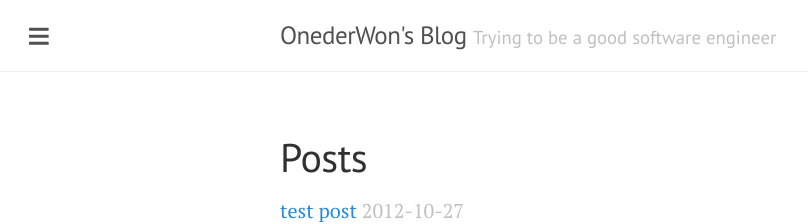
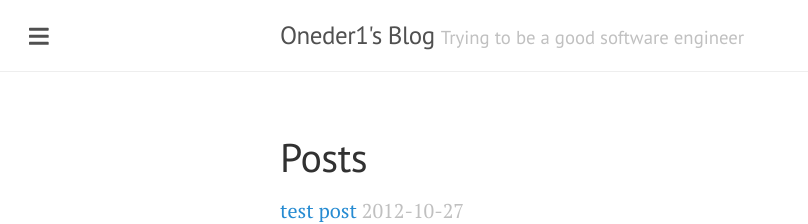
Before and after one commit to oneder1/oneder1.github.io, a Jekyll site: the page built from index.html, in a window 1280 px wide. Shown: the top 224 px of the page, without its empty margins (0-808 px from the left). Built offline with Jekyll 4.4.1, drawn with Linux system fonts in a browser that asks for light colours; nearby versions of some CDN libraries; comment, search, counter and statistics services are not loaded.

Commit message:
Update _config.yml

```diff
--- a/_config.yml
+++ b/_config.yml
@@ -1,12 +1,12 @@
-title: OnederWon's Blog
-url: "https://onederwon.github.io/"
+title: Oneder1's Blog
+url: "https://oneder1.github.io/"
 description: "Trying to be a good software engineer"
 
 exclude: [Gemfile, Gemfile.lock, README.md]
 markdown: kramdown
 
-author: "OnederWon"
-disqus_shortname: onederwon
+author: "Oneder1"
+disqus_shortname: oneder1
 google_analytics: UA-42209870-1
 
 plugins:
```
